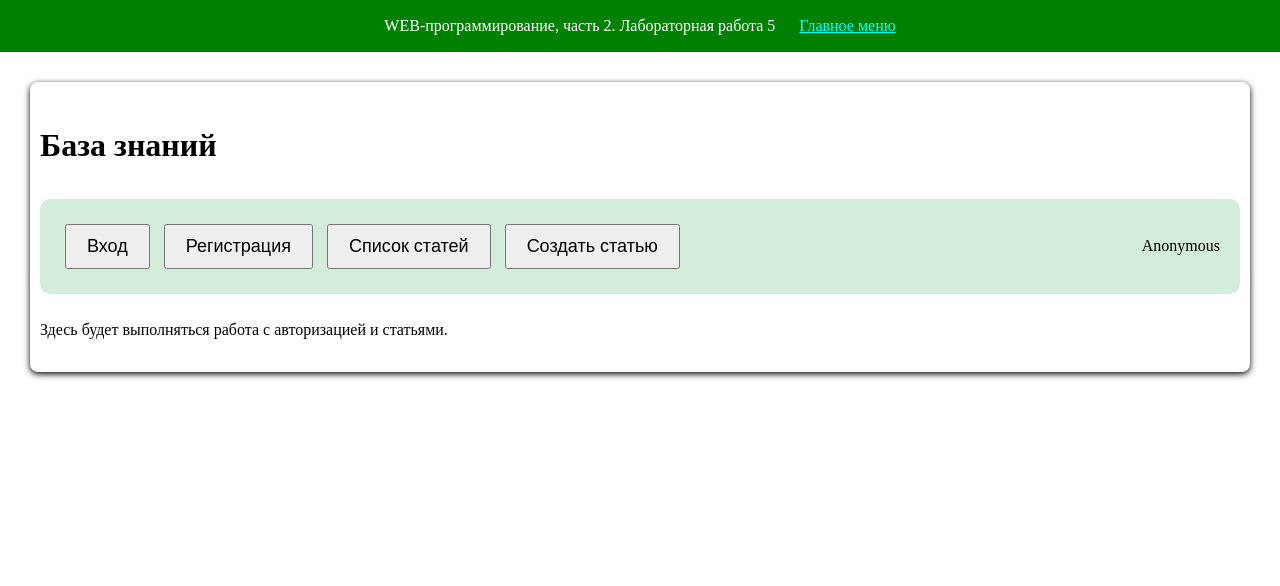
After one commit to Romansen1412/web-back-labs, a Flask app: page /lab5/ in a window 1280 px wide. The commit adds this page. Shown: the top 586 px of the page. Run offline with Flask 3, Linux system fonts and the light colour scheme.

Commit message:
Заготовка базы знаний

```diff
--- a/app.py
+++ b/app.py
@@ -4,6 +4,7 @@ from lab1 import lab1
 from lab2 import lab2
 from lab3 import lab3
 from lab4 import lab4
+from lab5 import lab5
 
 app = Flask(__name__)
 
@@ -13,6 +14,7 @@ app.register_blueprint(lab1)
 app.register_blueprint(lab2)
 app.register_blueprint(lab3)
 app.register_blueprint(lab4)
+app.register_blueprint(lab5)
 
 @app.route("/")
 @app.route("/index")
@@ -30,6 +32,7 @@ def start():
                 <li><a href="/lab2/">Вторая лабораторная</a></li>
                 <li><a href="/lab3/">Третья лабораторная</a></li>
                 <li><a href="/lab4/">Четвертая лабораторная</a></li>
+                <li><a href="/lab5/">Пятая лабораторная</a></li>
             </ul>
             <hr>
             <footer>
--- a/lab4.py
+++ b/lab4.py
@@ -118,7 +118,7 @@ def login():
             for u in users:
                 if u['login'] == login:
                     user = u
-            name = user['name'] if user else login
+            name = user['name']
         else:
             authorized = False
             login = ''
--- /dev/null
+++ b/lab5.py
@@ -0,0 +1,7 @@
+from flask import Blueprint, render_template, request, redirect, session
+lab5 = Blueprint('lab5', __name__)
+
+@lab5.route('/lab5/')
+def main():
+    username = 'Anonymous'
+    return render_template('lab5/lab5.html', username=username)
--- a/static/lab1/main.css
+++ b/static/lab1/main.css
@@ -42,3 +42,24 @@ body {
     border-radius: 6px;
     margin-top: 4px;
 }
+
+.lab5-container {
+    background-color: #d4edda;
+    padding: 20px;
+    border-radius: 10px;
+    display: flex;
+    justify-content: space-between;
+    align-items: center;
+    margin-bottom: 20px;
+}
+
+.lab5-buttons form {
+    display: inline;
+}
+
+.lab5-buttons button {
+    font-size: 18px;
+    padding: 10px 20px;
+    margin: 5px;
+    cursor: pointer;
+}
--- /dev/null
+++ b/templates/lab5/lab5.html
@@ -0,0 +1,28 @@
+{% extends "base.html" %}
+
+{% block lab %}Лабораторная работа 5{% endblock %}
+
+{% block main %}
+    <h1>База знаний</h1>
+
+    <div class="lab5-container">
+        <div class="lab5-buttons">
+            <form action="/lab5/login" method="get">
+                <button type="submit">Вход</button>
+            </form>
+            <form action="/lab5/register" method="get">
+                <button type="submit">Регистрация</button>
+            </form>
+            <form action="/lab5/list" method="get">
+                <button type="submit">Список статей</button>
+            </form>
+            <form action="/lab5/create" method="get">
+                <button type="submit">Создать статью</button>
+            </form>
+        </div>
+            {{ username }}
+        </div>
+    </div>
+
+    <p>Здесь будет выполняться работа с авторизацией и статьями.</p>
+{% endblock %}
```
